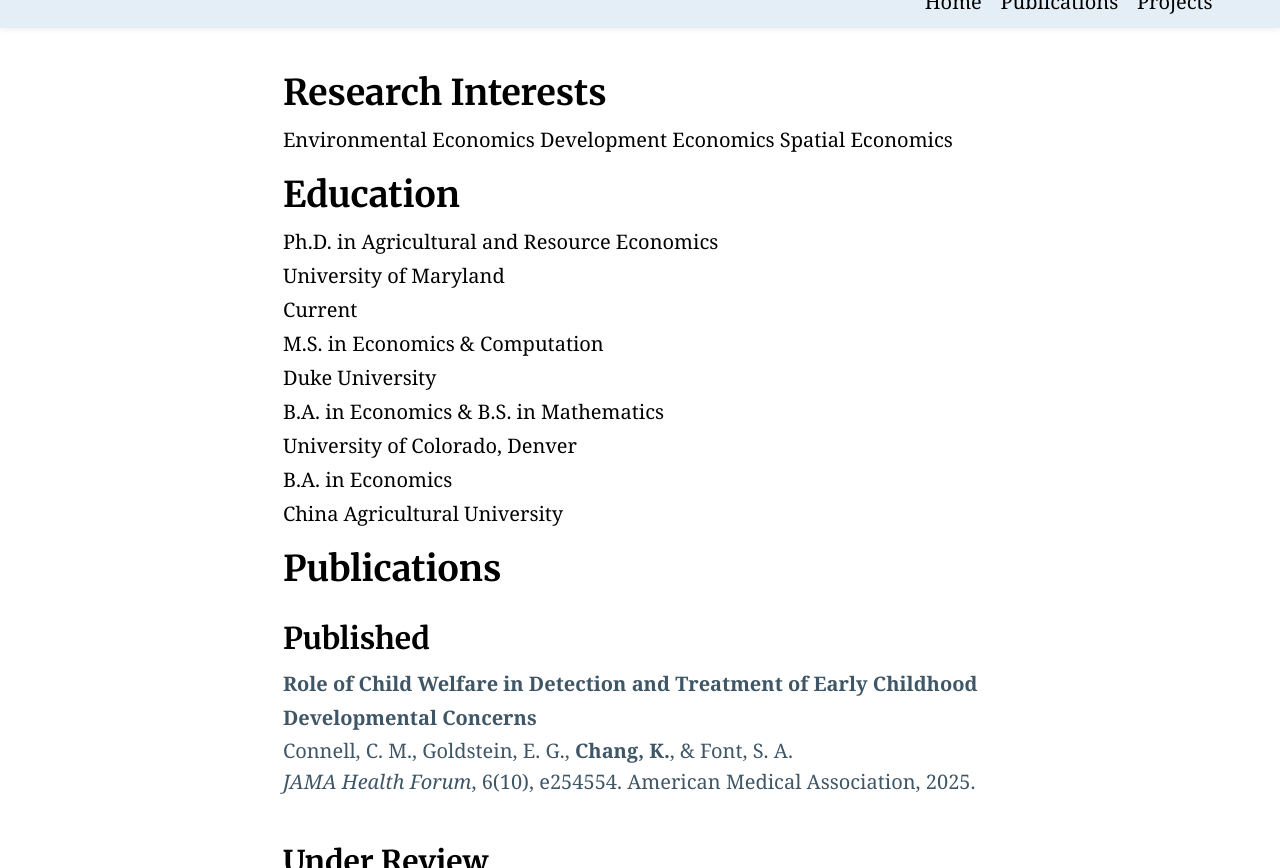
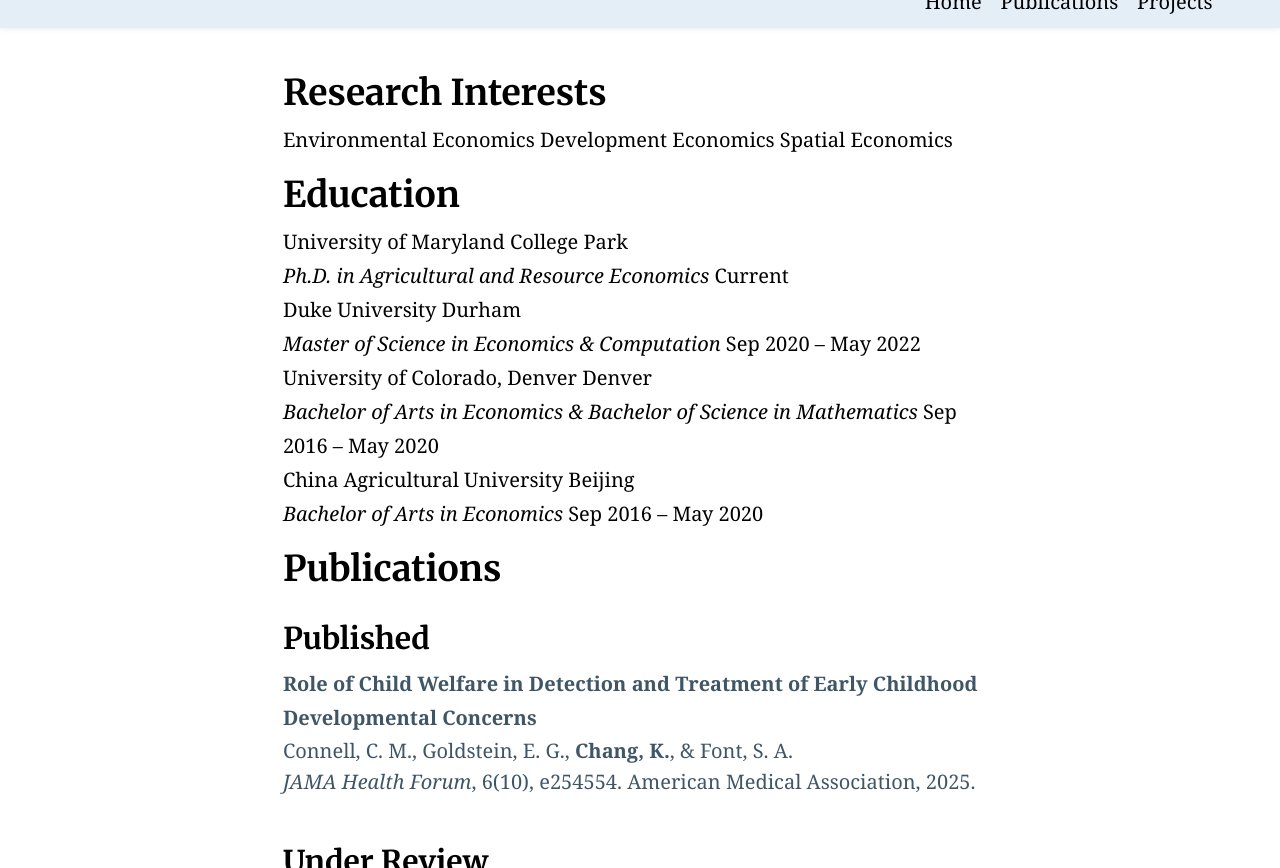
Before and after one commit to KaichaoChang/KaichaoChang.github.io, a Jekyll site: the page built from index.md, in a window 1280 px wide and 900 px high, scrolled down 892 px, cut to the strip 32-900 px from the top of the window. Built offline with Jekyll 4.4.1, drawn with Linux system fonts in a browser that asks for light colours.

Commit message:
Reformat Education section to match two-row layout with location and dates
Co-Authored-By: Claude Sonnet 4.6 <noreply@anthropic.com>

```diff
--- a/assets/styles.scss
+++ b/assets/styles.scss
@@ -64,37 +64,47 @@ body,
 }
 
 .education-item {
-  display: flex;
-  justify-content: space-between;
-  align-items: flex-start;
-  padding: .7rem 0;
+  padding: .6rem 0;
   border-bottom: 1px solid #e0e0e0;
   &:last-child {
     border-bottom: none;
   }
 }
 
-.education-left {
+.education-header {
   display: flex;
-  flex-direction: column;
-  gap: .15rem;
+  justify-content: space-between;
+  align-items: baseline;
 }
 
-.education-degree {
-  font-weight: 600;
+.education-school {
+  font-weight: 700;
   font-size: 1rem;
   color: #000000;
 }
 
-.education-school {
+.education-location {
   font-size: .9rem;
-  color: #444444;
+  color: #000000;
+  white-space: nowrap;
+  margin-left: 1rem;
 }
 
-.education-year {
+.education-details {
+  display: flex;
+  justify-content: space-between;
+  align-items: baseline;
+  margin-top: .1rem;
+}
+
+.education-degree {
+  font-size: .9rem;
+  color: #000000;
+}
+
+.education-dates {
   font-size: .85rem;
-  color: #666666;
+  color: #444444;
   white-space: nowrap;
   margin-left: 1rem;
-  padding-top: .1rem;
 }
--- a/index.md
+++ b/index.md
@@ -35,28 +35,43 @@ My research interests lie in environmental economics, with a particular focus on
 
 <div class="education-list">
   <div class="education-item">
-    <div class="education-left">
-      <div class="education-degree">Ph.D. in Agricultural and Resource Economics</div>
-      <div class="education-school">University of Maryland</div>
+    <div class="education-header">
+      <span class="education-school">University of Maryland</span>
+      <span class="education-location">College Park</span>
     </div>
-    <div class="education-year">Current</div>
-  </div>
-  <div class="education-item">
-    <div class="education-left">
-      <div class="education-degree">M.S. in Economics &amp; Computation</div>
-      <div class="education-school">Duke University</div>
+    <div class="education-details">
+      <span class="education-degree"><em>Ph.D. in Agricultural and Resource Economics</em></span>
+      <span class="education-dates">Current</span>
     </div>
   </div>
   <div class="education-item">
-    <div class="education-left">
-      <div class="education-degree">B.A. in Economics &amp; B.S. in Mathematics</div>
-      <div class="education-school">University of Colorado, Denver</div>
+    <div class="education-header">
+      <span class="education-school">Duke University</span>
+      <span class="education-location">Durham</span>
+    </div>
+    <div class="education-details">
+      <span class="education-degree"><em>Master of Science in Economics &amp; Computation</em></span>
+      <span class="education-dates">Sep 2020 – May 2022</span>
     </div>
   </div>
   <div class="education-item">
-    <div class="education-left">
-      <div class="education-degree">B.A. in Economics</div>
-      <div class="education-school">China Agricultural University</div>
+    <div class="education-header">
+      <span class="education-school">University of Colorado, Denver</span>
+      <span class="education-location">Denver</span>
+    </div>
+    <div class="education-details">
+      <span class="education-degree"><em>Bachelor of Arts in Economics &amp; Bachelor of Science in Mathematics</em></span>
+      <span class="education-dates">Sep 2016 – May 2020</span>
+    </div>
+  </div>
+  <div class="education-item">
+    <div class="education-header">
+      <span class="education-school">China Agricultural University</span>
+      <span class="education-location">Beijing</span>
+    </div>
+    <div class="education-details">
+      <span class="education-degree"><em>Bachelor of Arts in Economics</em></span>
+      <span class="education-dates">Sep 2016 – May 2020</span>
     </div>
   </div>
 </div>
```
